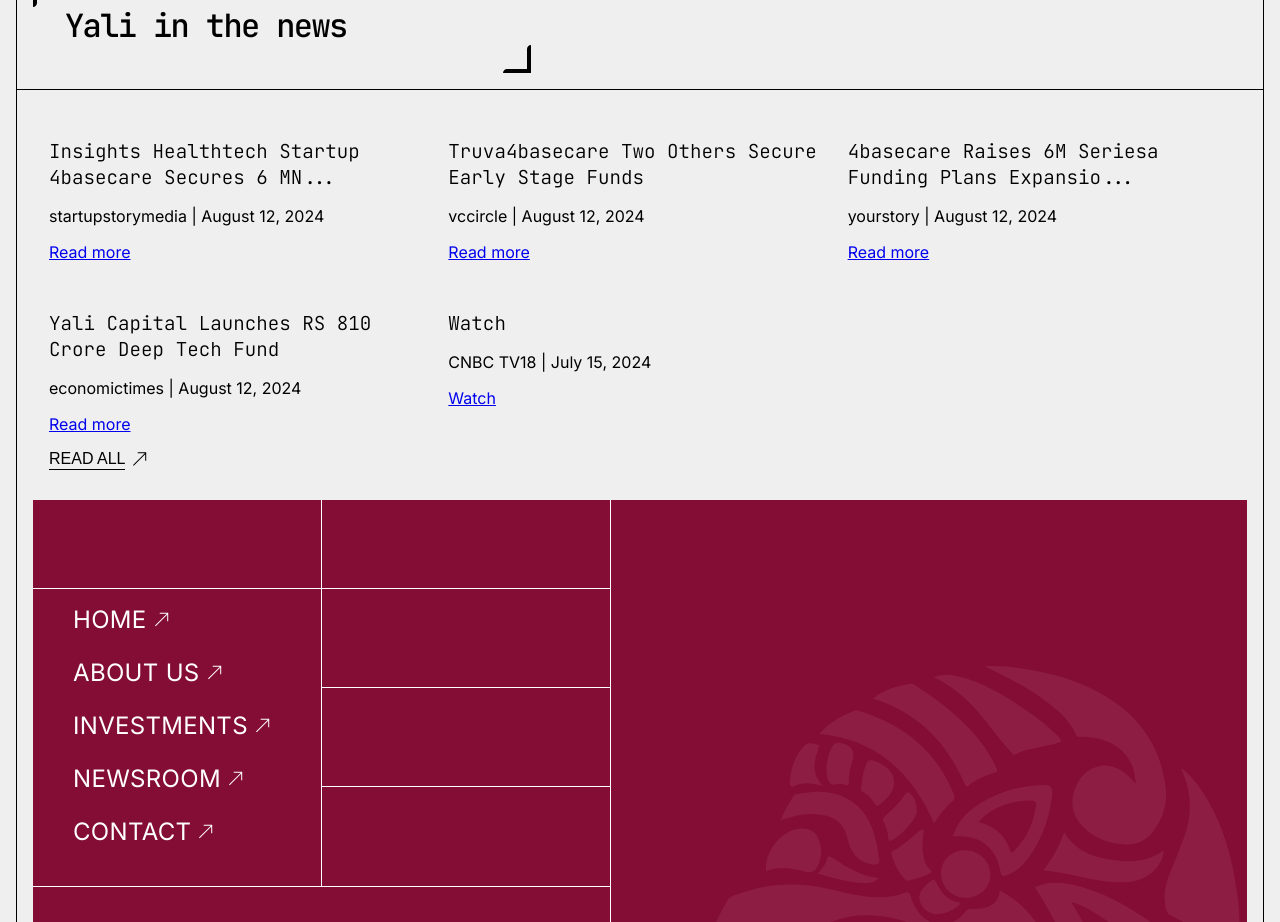
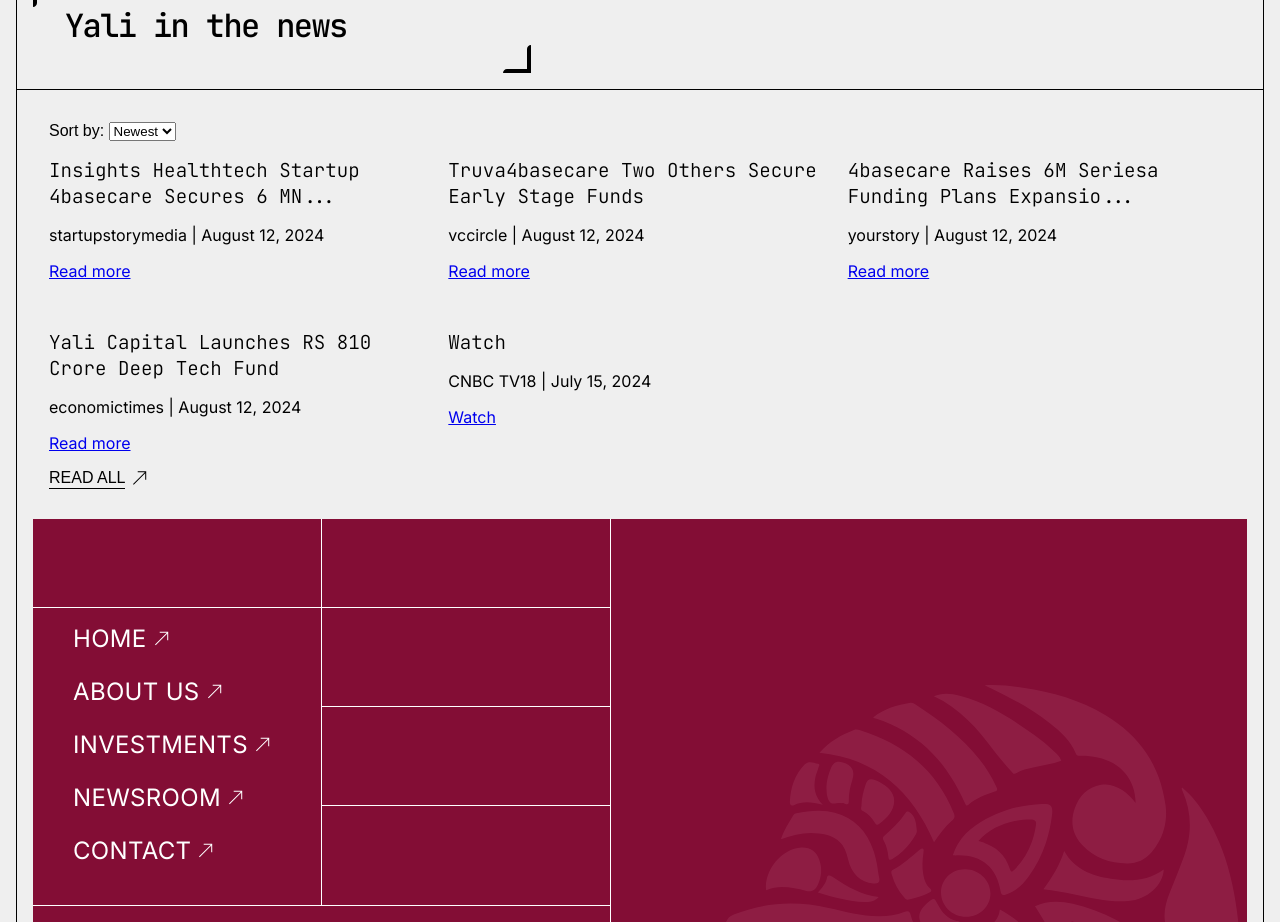
Before and after one commit to jakradum/yalivc, a Next.js app: page / in a window 1280 px wide. Shown: the part 2460-3382 px from the top of the page. Built offline with nearby package versions, Linux system fonts and the light colour scheme; no server answers.

Commit message:
added sort feature to the news sec

```diff
--- a/src/app/components/news section.js
+++ b/src/app/components/news section.js
@@ -1,7 +1,7 @@
 'use client';
 import React, { useState, useEffect } from "react";
 import articlesData from '../data/news.json';
-import styles from '../landing page styles/newssec.module.css'
+import styles from '../landing page styles/newssec.module.css';
 import Button from "./button";
 
 const extractPublicationName = (url) => {
@@ -15,7 +15,6 @@ const extractPublicationName = (url) => {
 
 // Button text
 const buttonText = 'Read all';
-
 
 const extractPseudoTitle = (url) => {
   try {
@@ -92,6 +91,7 @@ const getPublicationName = (article) => {
 
 export const NewsSection = () => {
   const [articles, setArticles] = useState([]);
+  const [sortOrder, setSortOrder] = useState('newest'); // default sort order is 'newest'
 
   useEffect(() => {
     const fetchYouTubeTitle = async (url) => {
@@ -128,14 +128,38 @@ export const NewsSection = () => {
           };
         })
       );
-      setArticles(formattedArticles);
+
+      // Sort articles based on the current sortOrder state
+      const sortedArticles = formattedArticles.sort((a, b) => {
+        const dateA = new Date(a.formattedDate);
+        const dateB = new Date(b.formattedDate);
+
+        if (sortOrder === 'newest') {
+          return dateB - dateA; // Newest first
+        } else {
+          return dateA - dateB; // Oldest first
+        }
+      });
+
+      setArticles(sortedArticles);
     };
 
     fetchAndFormatArticles();
-  }, []);
+  }, [sortOrder]);
+
+  const handleSortChange = (event) => {
+    setSortOrder(event.target.value);
+  };
 
   return (
     <div className={styles.newsSection}>
+      <div className={styles.sortBy}>
+        <label htmlFor="sortOrder">Sort by: </label>
+        <select id="sortOrder" value={sortOrder} onChange={handleSortChange}>
+          <option value="newest">Newest</option>
+          <option value="oldest">Oldest</option>
+        </select>
+      </div>
       <div className={styles.newsArticles}>
         {articles.map((article, index) => (
           <article key={index} className={styles.article}>
```
